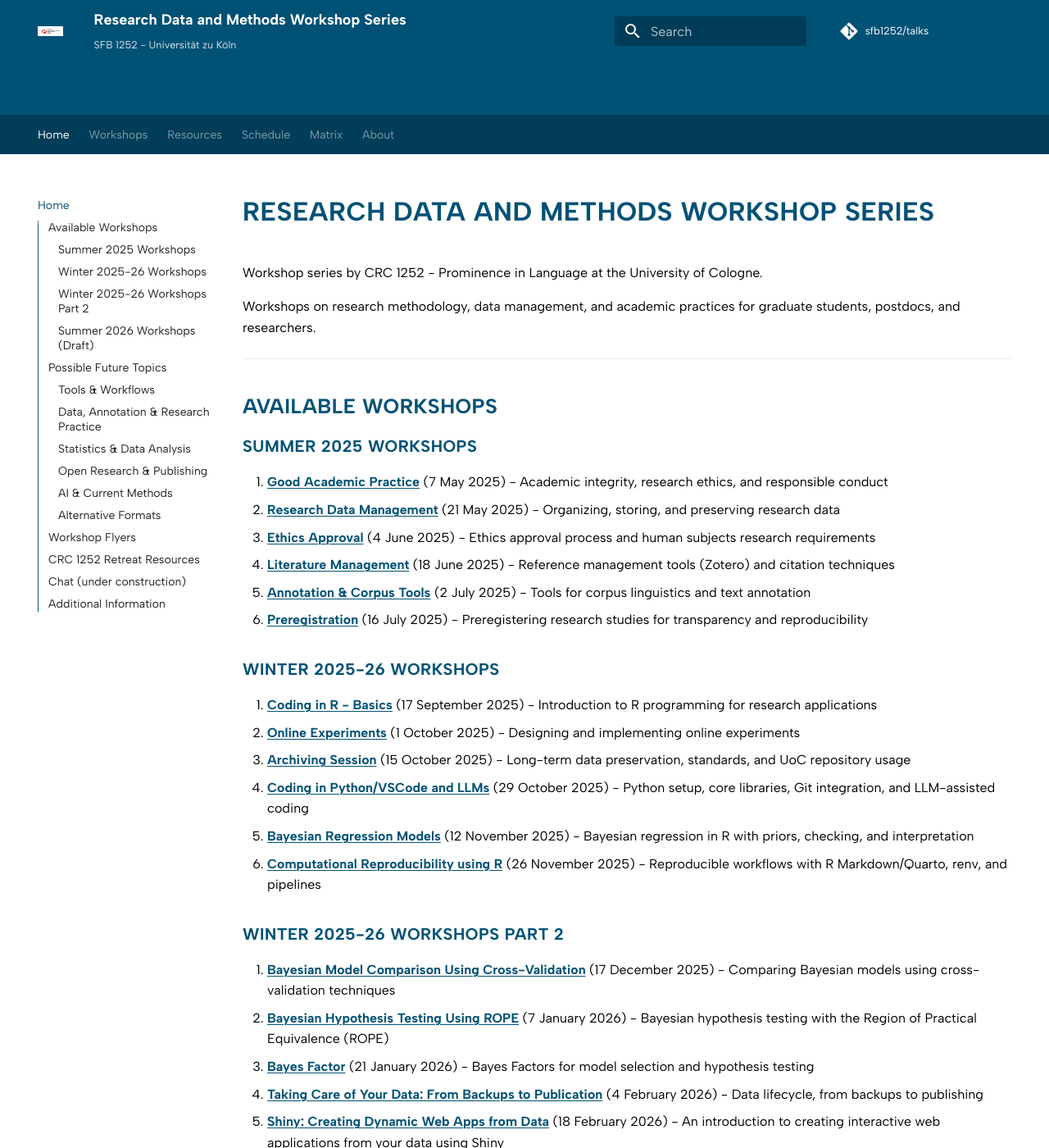
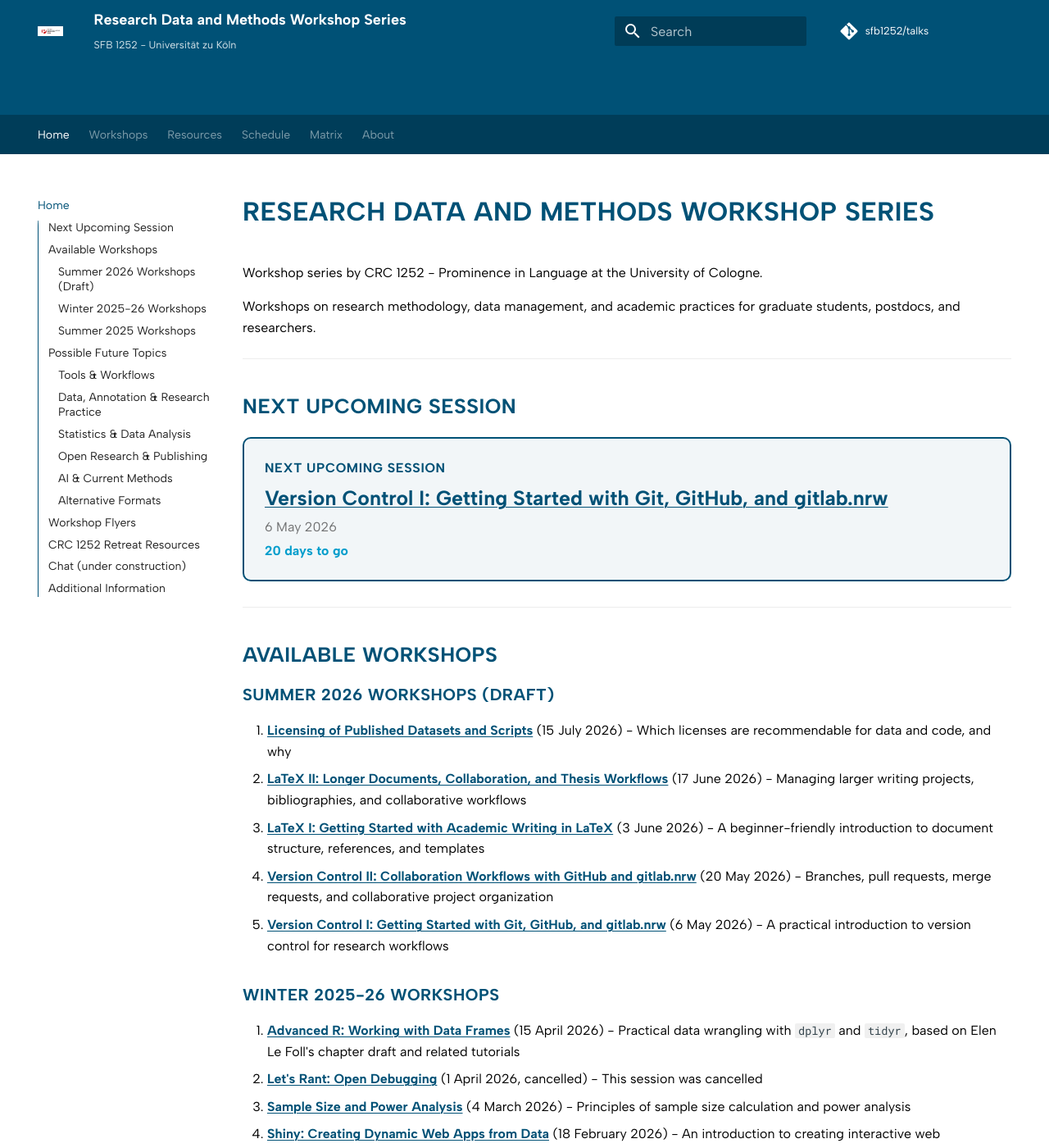
Before and after one commit to SFB1252/talks, an MkDocs documentation site: the page built from docs/index.md, in a window 1280 px wide and 1400 px high. Shown: the whole window at 82% size. Built offline with MkDocs 1.6.1 and Material for MkDocs 9.7.7, drawn with Linux system fonts in a browser that asks for light colours; comment, search, counter and statistics services are not loaded; some of the changed text lies outside the part shown.

Commit message:
add card

```diff
--- a/docs/index.md
+++ b/docs/index.md
@@ -10,44 +10,77 @@ Workshops on research methodology, data management, and academic practices for g
 
 ---
 
+## Next Upcoming Session
+
+<div id="next-session-card" class="next-session-card">
+  <p class="next-session-label">Looking up the next session...</p>
+</div>
+
+<div id="session-data" hidden>
+  <div data-session-title="Good Academic Practice" data-session-date="2025-05-07" data-session-url="workshops/01-good-academic-practice/index.md"></div>
+  <div data-session-title="Research Data Management" data-session-date="2025-05-21" data-session-url="workshops/02-research-data-management/index.md"></div>
+  <div data-session-title="Ethics Approval" data-session-date="2025-06-04" data-session-url="workshops/03-ethics-approval/index.md"></div>
+  <div data-session-title="Literature Management" data-session-date="2025-06-18" data-session-url="workshops/04-literature-management/index.md"></div>
+  <div data-session-title="Annotation & Corpus Tools" data-session-date="2025-07-02" data-session-url="workshops/05-annotation-corpus-tools/index.md"></div>
+  <div data-session-title="Preregistration" data-session-date="2025-07-16" data-session-url="workshops/06-preregistration/index.md"></div>
+  <div data-session-title="Coding in R - Basics" data-session-date="2025-09-17" data-session-url="workshops/07-coding-r-basics/index.md"></div>
+  <div data-session-title="Online Experiments" data-session-date="2025-10-01" data-session-url="workshops/08-online-experiments/index.md"></div>
+  <div data-session-title="Archiving Session" data-session-date="2025-10-15" data-session-url="workshops/09-archiving-session/index.md"></div>
+  <div data-session-title="Coding in Python/VSCode and LLMs" data-session-date="2025-10-29" data-session-url="workshops/10-coding-python-vscode-llms/index.md"></div>
+  <div data-session-title="Bayesian Regression Models" data-session-date="2025-11-12" data-session-url="workshops/11-bayesian-regression-models/index.md"></div>
+  <div data-session-title="Computational Reproducibility using R" data-session-date="2025-11-26" data-session-url="workshops/12-computational-reproducibility-r/index.md"></div>
+  <div data-session-title="Bayesian Model Comparison Using Cross-Validation" data-session-date="2025-12-17" data-session-url="workshops/13-bayesian-model-comparison-cv/index.md"></div>
+  <div data-session-title="Bayesian Hypothesis Testing Using ROPE" data-session-date="2026-01-07" data-session-url="workshops/14-bayesian-rope-testing/index.md"></div>
+  <div data-session-title="Bayes Factor" data-session-date="2026-01-21" data-session-url="workshops/20-bayes-factor/index.md"></div>
+  <div data-session-title="Taking Care of Your Data: From Backups to Publication" data-session-date="2026-02-04" data-session-url="workshops/16-data-management-lifecycle/index.md"></div>
+  <div data-session-title="Shiny: Creating Dynamic Web Apps from Data" data-session-date="2026-02-18" data-session-url="workshops/17-shiny-web-apps/index.md"></div>
+  <div data-session-title="Sample Size and Power Analysis" data-session-date="2026-03-04" data-session-url="workshops/18-power-analysis/index.md"></div>
+  <div data-session-title="Let's Rant: Open Debugging" data-session-date="2026-04-01" data-session-url="workshops/19-open-debugging/index.md" data-session-cancelled="true"></div>
+  <div data-session-title="Advanced R: Working with Data Frames" data-session-date="2026-04-15" data-session-url="workshops/15-advanced-r-dataframes/index.md"></div>
+  <div data-session-title="Version Control I: Getting Started with Git, GitHub, and gitlab.nrw" data-session-date="2026-05-06" data-session-url="agenda/summer-2026-draft-schedule.md"></div>
+  <div data-session-title="Version Control II: Collaboration Workflows with GitHub and gitlab.nrw" data-session-date="2026-05-20" data-session-url="agenda/summer-2026-draft-schedule.md"></div>
+  <div data-session-title="LaTeX I: Getting Started with Academic Writing in LaTeX" data-session-date="2026-06-03" data-session-url="agenda/summer-2026-draft-schedule.md"></div>
+  <div data-session-title="LaTeX II: Longer Documents, Collaboration, and Thesis Workflows" data-session-date="2026-06-17" data-session-url="agenda/summer-2026-draft-schedule.md"></div>
+  <div data-session-title="Licensing of Published Datasets and Scripts" data-session-date="2026-07-15" data-session-url="agenda/summer-2026-draft-schedule.md"></div>
+</div>
+
+---
+
 ## Available Workshops
+
+### Summer 2026 Workshops (Draft)
+
+25. **[Licensing of Published Datasets and Scripts](agenda/summer-2026-draft-schedule.md)** (15 July 2026) - Which licenses are recommendable for data and code, and why
+24. **[LaTeX II: Longer Documents, Collaboration, and Thesis Workflows](agenda/summer-2026-draft-schedule.md)** (17 June 2026) - Managing larger writing projects, bibliographies, and collaborative workflows
+23. **[LaTeX I: Getting Started with Academic Writing in LaTeX](agenda/summer-2026-draft-schedule.md)** (3 June 2026) - A beginner-friendly introduction to document structure, references, and templates
+22. **[Version Control II: Collaboration Workflows with GitHub and gitlab.nrw](agenda/summer-2026-draft-schedule.md)** (20 May 2026) - Branches, pull requests, merge requests, and collaborative project organization
+21. **[Version Control I: Getting Started with Git, GitHub, and gitlab.nrw](agenda/summer-2026-draft-schedule.md)** (6 May 2026) - A practical introduction to version control for research workflows
+
+### Winter 2025-26 Workshops
+
+20. **[Advanced R: Working with Data Frames](workshops/15-advanced-r-dataframes/index.md)** (15 April 2026) - Practical data wrangling with `dplyr` and `tidyr`, based on Elen Le Foll's chapter draft and related tutorials
+19. **[Let's Rant: Open Debugging](workshops/19-open-debugging/index.md)** (1 April 2026, cancelled) - This session was cancelled
+18. **[Sample Size and Power Analysis](workshops/18-power-analysis/index.md)** (4 March 2026) - Principles of sample size calculation and power analysis
+17. **[Shiny: Creating Dynamic Web Apps from Data](workshops/17-shiny-web-apps/index.md)** (18 February 2026) - An introduction to creating interactive web applications from your data using Shiny
+16. **[Taking Care of Your Data: From Backups to Publication](workshops/16-data-management-lifecycle/index.md)** (4 February 2026) - Data lifecycle, from backups to publishing
+15. **[Bayes Factor](workshops/20-bayes-factor/index.md)** (21 January 2026) - Bayes Factors for model selection and hypothesis testing
+14. **[Bayesian Hypothesis Testing Using ROPE](workshops/14-bayesian-rope-testing/index.md)** (7 January 2026) - Bayesian hypothesis testing with the Region of Practical Equivalence (ROPE)
+13. **[Bayesian Model Comparison Using Cross-Validation](workshops/13-bayesian-model-comparison-cv/index.md)** (17 December 2025) - Comparing Bayesian models using cross-validation techniques
+12. **[Computational Reproducibility using R](workshops/12-computational-reproducibility-r/index.md)** (26 November 2025) - Reproducible workflows with R Markdown/Quarto, renv, and pipelines
+11. **[Bayesian Regression Models](workshops/11-bayesian-regression-models/index.md)** (12 November 2025) - Bayesian regression in R with priors, checking, and interpretation
+10. **[Coding in Python/VSCode and LLMs](workshops/10-coding-python-vscode-llms/index.md)** (29 October 2025) - Python setup, core libraries, Git integration, and LLM-assisted coding
+9. **[Archiving Session](workshops/09-archiving-session/index.md)** (15 October 2025) - Long-term data preservation, standards, and UoC repository usage
+8. **[Online Experiments](workshops/08-online-experiments/index.md)** (1 October 2025) - Designing and implementing online experiments
+7. **[Coding in R - Basics](workshops/07-coding-r-basics/index.md)** (17 September 2025) - Introduction to R programming for research applications
 
 ### Summer 2025 Workshops
 
+6. **[Preregistration](workshops/06-preregistration/index.md)** (16 July 2025) - Preregistering research studies for transparency and reproducibility
+5. **[Annotation & Corpus Tools](workshops/05-annotation-corpus-tools/index.md)** (2 July 2025) - Tools for corpus linguistics and text annotation
+4. **[Literature Management](workshops/04-literature-management/index.md)** (18 June 2025) - Reference management tools (Zotero) and citation techniques
+3. **[Ethics Approval](workshops/03-ethics-approval/index.md)** (4 June 2025) - Ethics approval process and human subjects research requirements
+2. **[Research Data Management](workshops/02-research-data-management/index.md)** (21 May 2025) - Organizing, storing, and preserving research data
 1. **[Good Academic Practice](workshops/01-good-academic-practice/index.md)** (7 May 2025) - Academic integrity, research ethics, and responsible conduct
-2. **[Research Data Management](workshops/02-research-data-management/index.md)** (21 May 2025) - Organizing, storing, and preserving research data
-3. **[Ethics Approval](workshops/03-ethics-approval/index.md)** (4 June 2025) - Ethics approval process and human subjects research requirements
-4. **[Literature Management](workshops/04-literature-management/index.md)** (18 June 2025) - Reference management tools (Zotero) and citation techniques
-5. **[Annotation & Corpus Tools](workshops/05-annotation-corpus-tools/index.md)** (2 July 2025) - Tools for corpus linguistics and text annotation
-6. **[Preregistration](workshops/06-preregistration/index.md)** (16 July 2025) - Preregistering research studies for transparency and reproducibility
-
-### Winter 2025-26 Workshops
-
-7. **[Coding in R - Basics](workshops/07-coding-r-basics/index.md)** (17 September 2025) - Introduction to R programming for research applications
-8. **[Online Experiments](workshops/08-online-experiments/index.md)** (1 October 2025) - Designing and implementing online experiments
-9. **[Archiving Session](workshops/09-archiving-session/index.md)** (15 October 2025) - Long-term data preservation, standards, and UoC repository usage
-10. **[Coding in Python/VSCode and LLMs](workshops/10-coding-python-vscode-llms/index.md)** (29 October 2025) - Python setup, core libraries, Git integration, and LLM-assisted coding
-11. **[Bayesian Regression Models](workshops/11-bayesian-regression-models/index.md)** (12 November 2025) - Bayesian regression in R with priors, checking, and interpretation
-12. **[Computational Reproducibility using R](workshops/12-computational-reproducibility-r/index.md)** (26 November 2025) - Reproducible workflows with R Markdown/Quarto, renv, and pipelines
-
-### Winter 2025-26 Workshops Part 2
-
-13. **[Bayesian Model Comparison Using Cross-Validation](workshops/13-bayesian-model-comparison-cv/index.md)** (17 December 2025) - Comparing Bayesian models using cross-validation techniques
-14. **[Bayesian Hypothesis Testing Using ROPE](workshops/14-bayesian-rope-testing/index.md)** (7 January 2026) - Bayesian hypothesis testing with the Region of Practical Equivalence (ROPE)
-15. **[Bayes Factor](workshops/20-bayes-factor/index.md)** (21 January 2026) - Bayes Factors for model selection and hypothesis testing
-16. **[Taking Care of Your Data: From Backups to Publication](workshops/16-data-management-lifecycle/index.md)** (4 February 2026) - Data lifecycle, from backups to publishing
-17. **[Shiny: Creating Dynamic Web Apps from Data](workshops/17-shiny-web-apps/index.md)** (18 February 2026) - An introduction to creating interactive web applications from your data using Shiny
-18. **[Sample Size and Power Analysis](workshops/18-power-analysis/index.md)** (4 March 2026) - Principles of sample size calculation and power analysis
-19. **[Let's Rant: Open Debugging](workshops/19-open-debugging/index.md)** (1 April 2026, cancelled) - This session was cancelled
-20. **[Advanced R: Working with Data Frames](workshops/15-advanced-r-dataframes/index.md)** (15 April 2026) - Practical data wrangling with `dplyr` and `tidyr`, based on Elen Le Foll's chapter draft and related tutorials
-
-### Summer 2026 Workshops (Draft)
-
-21. **Version Control I: Getting Started with Git, GitHub, and gitlab.nrw** (6 May 2026) - A practical introduction to version control for research workflows
-22. **Version Control II: Collaboration Workflows with GitHub and gitlab.nrw** (20 May 2026) - Branches, pull requests, merge requests, and collaborative project organization
-23. **LaTeX I: Getting Started with Academic Writing in LaTeX** (3 June 2026) - A beginner-friendly introduction to document structure, references, and templates
-24. **LaTeX II: Longer Documents, Collaboration, and Thesis Workflows** (17 June 2026) - Managing larger writing projects, bibliographies, and collaborative workflows
-25. **Licensing of Published Datasets and Scripts** (15 July 2026) - Which licenses are recommendable for data and code, and why
 
 **View the [complete workshop catalog](workshops/index.md)** for detailed information about each session.
 
@@ -55,7 +88,7 @@ Workshops on research methodology, data management, and academic practices for g
 
 **Winter 2025-26 archive:** See the [Winter 2025-26 archive](agenda/winter-2025-26-schedule.md) for completed workshop dates and materials.
 
-**Summer 2025 archive:** See the [Summer 2025-26 archive](agenda/summer-2025-schedule.md) for completed workshop dates and materials.
+**Summer 2025 archive:** See the [Summer 2025 archive](agenda/summer-2025-schedule.md) for completed workshop dates and materials.
 
 
 ---
--- a/docs/javascript/custom.js
+++ b/docs/javascript/custom.js
@@ -46,6 +46,8 @@ document.addEventListener('DOMContentLoaded', function() {
             }
         });
     });
+
+    renderNextSessionCard();
 });
 
 // Add any global functions or utilities here
@@ -54,6 +56,55 @@ function toggleWorkshopDetails(workshopId) {
     if (details) {
         details.classList.toggle('hidden');
     }
+}
+
+function renderNextSessionCard() {
+    const card = document.getElementById('next-session-card');
+    const dataRoot = document.getElementById('session-data');
+
+    if (!card || !dataRoot) {
+        return;
+    }
+
+    const today = new Date();
+    const todayUtc = Date.UTC(today.getFullYear(), today.getMonth(), today.getDate());
+
+    const sessions = Array.from(dataRoot.querySelectorAll('[data-session-date]'))
+        .map(node => {
+            const [year, month, day] = node.dataset.sessionDate.split('-').map(Number);
+            return {
+                title: node.dataset.sessionTitle,
+                url: node.dataset.sessionUrl,
+                cancelled: node.dataset.sessionCancelled === 'true',
+                utcDate: Date.UTC(year, month - 1, day)
+            };
+        })
+        .filter(session => !session.cancelled && session.utcDate >= todayUtc)
+        .sort((a, b) => a.utcDate - b.utcDate);
+
+    if (!sessions.length) {
+        card.innerHTML = `
+            <p class="next-session-label">Next upcoming session</p>
+            <p class="next-session-title">No upcoming session is currently listed.</p>
+            <p class="next-session-meta">See the draft schedule for future updates.</p>
+        `;
+        return;
+    }
+
+    const next = sessions[0];
+    const days = Math.round((next.utcDate - todayUtc) / (1000 * 60 * 60 * 24));
+    const formattedDate = new Intl.DateTimeFormat('en-GB', {
+        day: 'numeric',
+        month: 'long',
+        year: 'numeric'
+    }).format(new Date(next.utcDate));
+
+    card.innerHTML = `
+        <p class="next-session-label">Next upcoming session</p>
+        <p class="next-session-title"><a href="${next.url}">${next.title}</a></p>
+        <p class="next-session-meta">${formattedDate}</p>
+        <p class="next-session-countdown">${days === 0 ? 'Today' : `${days} day${days === 1 ? '' : 's'} to go`}</p>
+    `;
 }
 
 // Analytics or tracking code can be added here if needed
--- a/docs/stylesheets/custom.css
+++ b/docs/stylesheets/custom.css
@@ -217,6 +217,40 @@
   text-decoration-thickness: 2px;
 }
 
+.next-session-card {
+  border: 2px solid var(--md-primary-fg-color);
+  border-radius: 10px;
+  padding: 1rem 1.25rem;
+  margin: 1rem 0 1.5rem;
+  background: rgba(0, 81, 118, 0.05);
+}
+
+.next-session-card p {
+  margin: 0.15rem 0;
+}
+
+.next-session-label {
+  font-size: 0.8rem;
+  font-weight: 700;
+  text-transform: uppercase;
+  letter-spacing: 0.04em;
+  color: var(--md-primary-fg-color);
+}
+
+.next-session-title {
+  font-size: 1.25rem;
+  font-weight: 700;
+}
+
+.next-session-meta {
+  color: var(--md-default-fg-color--light);
+}
+
+.next-session-countdown {
+  font-weight: 700;
+  color: var(--md-accent-fg-color);
+}
+
 /* Exception for buttons and styled links that already have visual distinction */
 .md-button,
 .btn-primary,
```
